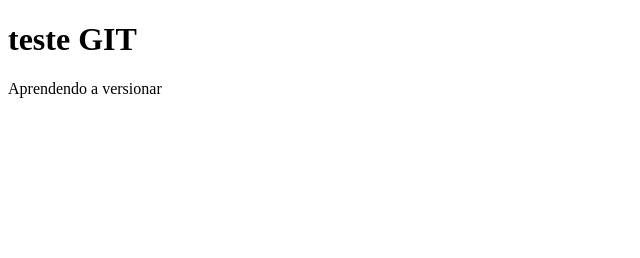
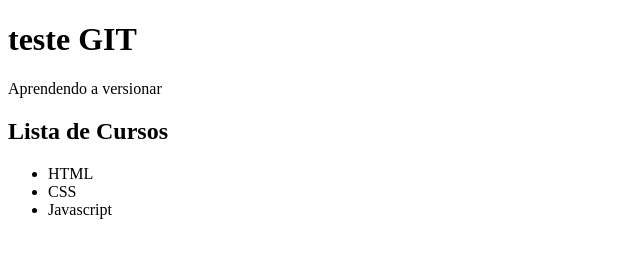
Before and after one commit to BlackChacal-Front/alura-git, a plain HTML site: page index.html in a window 1280 px wide. Shown: the whole page, without its empty margins (0-640 px from the left). Drawn offline with Linux system fonts and the light colour scheme.

Commit message:
Alterando lista de Cursos

```diff
--- a/index.html
+++ b/index.html
@@ -8,5 +8,11 @@
 <body>
     <h1>teste GIT</h1>
     <p>Aprendendo a versionar</p>
+    <h2>Lista de Cursos</h2>
+    <ul>
+        <li>HTML</li>
+        <li>CSS</li>
+        <li>Javascript</li>
+    </ul>
 </body>
 </html>
```
